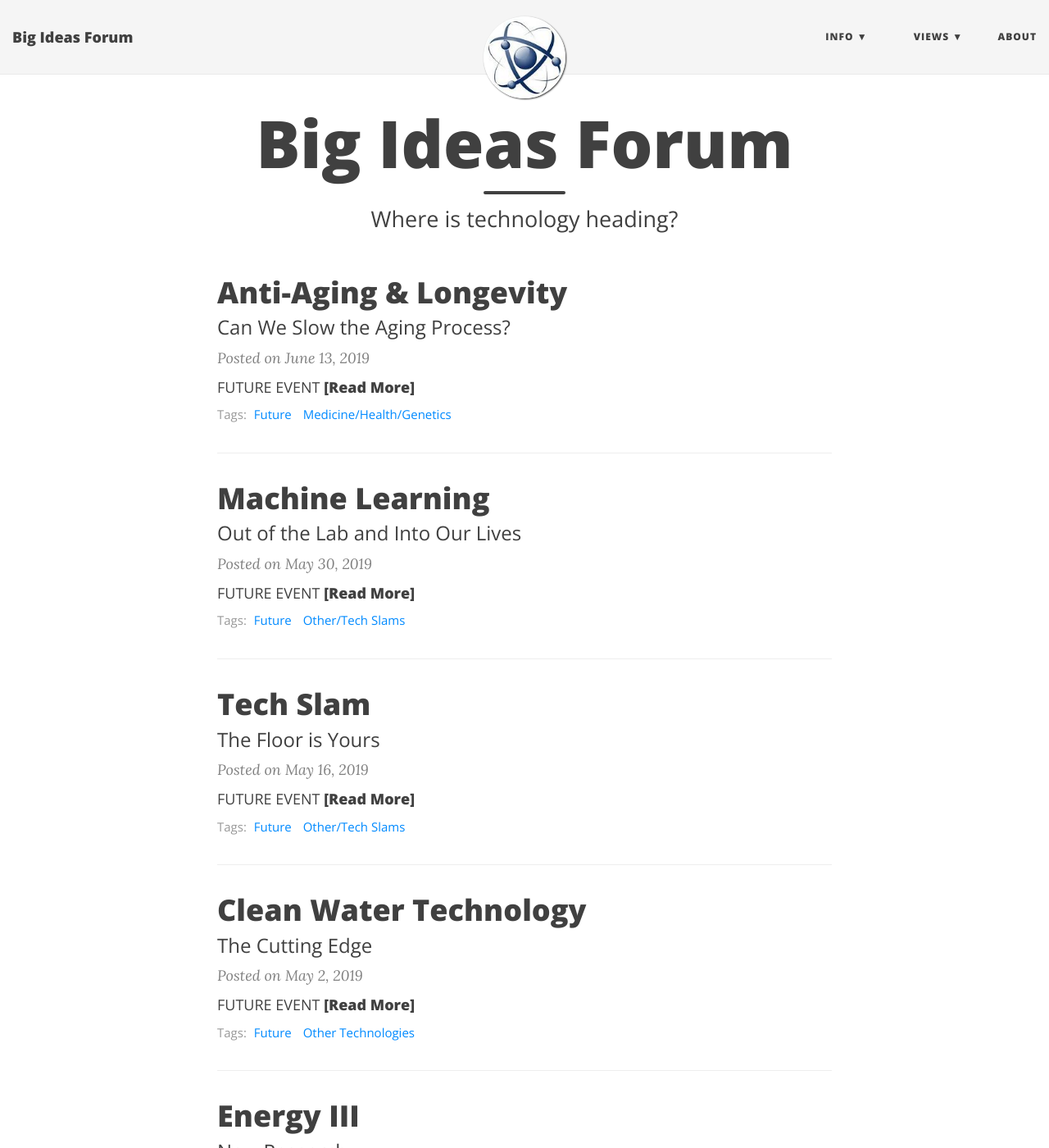
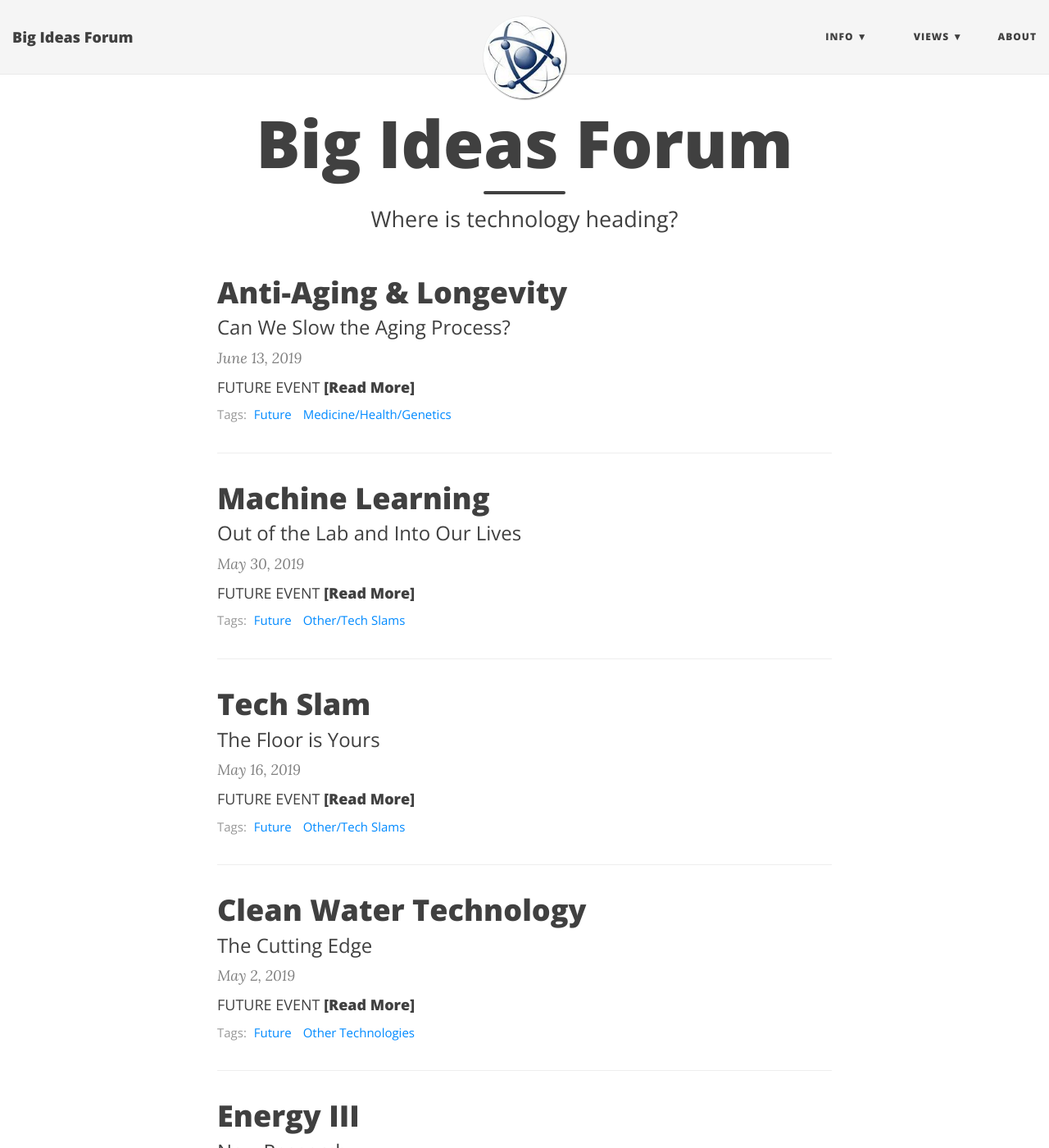
Before and after one commit to BigIdeasForum/bigideasforum.github.io, a Jekyll site: the page built from index.html, in a window 1280 px wide and 1400 px high. Shown: the whole window at 82% size. Built offline with Jekyll 4.4.1, drawn with Linux system fonts in a browser that asks for light colours; nearby versions of some CDN libraries; the list of posts is cut into pages by our own code; some of the changed text lies outside the part shown.

Commit message:
Drop "Posted on" from posts

```diff
--- a/_includes/header.html
+++ b/_includes/header.html
@@ -36,7 +36,7 @@
 		  {% endif %}
 
 		  {% if include.type == "post" %}
-		  <span class="post-meta">Posted on {{ page.date | date: "%B %-d, %Y" }}</span>
+		  <span class="post-meta">{{ page.date | date: "%B %-d, %Y" }}</span>
 		  {% endif %}
         </div>
       </div>
@@ -61,7 +61,7 @@
 		  {% endif %}
 
 		  {% if include.type == "post" %}
-		  <span class="post-meta">Posted on {{ page.date | date: "%B %-d, %Y" }}</span>
+		  <span class="post-meta">{{ page.date | date: "%B %-d, %Y" }}</span>
 		  {% endif %}
         </div>
       </div>
--- a/index.html
+++ b/index.html
@@ -19,7 +19,7 @@
     </a>
 
     <p class="post-meta">
-      Posted on {{ post.date | date: "%B %-d, %Y" }}
+      {{ post.date | date: "%B %-d, %Y" }}
     </p>
 
     <div class="post-entry-container">
```
